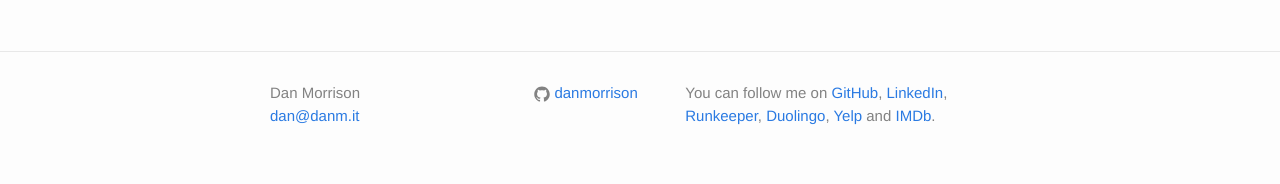
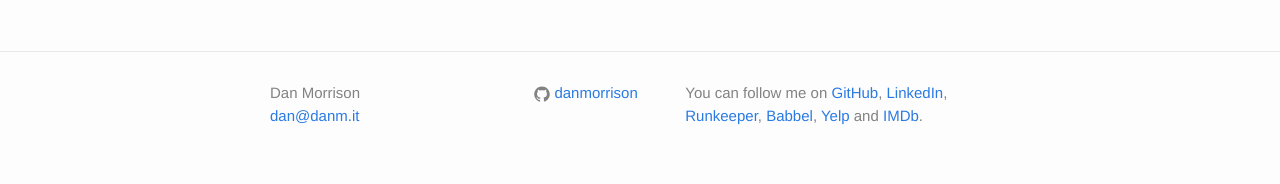
Before and after one commit to danmorrison/danmorrison.github.io, a Jekyll site: the page built from index.html, in a window 1280 px wide. Shown: the part 1916-2100 px from the top of the page. Built offline with Jekyll 4.4.1, drawn with Linux system fonts in a browser that asks for light colours.

Commit message:
Replace Duolingo with Babbel

```diff
--- a/_config.yml
+++ b/_config.yml
@@ -5,7 +5,7 @@ description: >
   You can follow me on <a class='github' href='https://github.com/danmorrison'>GitHub</a>,
   <a class='linkedin' href='http://linkedin.com/in/danjmorrison'>LinkedIn</a>,
   <a class='runkeeper' href='http://runkeeper.com/user/danmorrison'>Runkeeper</a>,
-  <a class='duolingo' href='https://duolingo.com/danmorrison'>Duolingo</a>,
+  <a class='babbel' href='https://babbel.com/profiles/2952c1cdbb9ae0d267bf1df21d92d5ba'>Babbel</a>,
   <a class='yelp' href='http://yelp.com/user_details?userid=3AYOIgsYChLVgyI1TIcgrw'>Yelp</a> and
   <a class='imdb' href='http://imdb.com/user/ur25415537'>IMDb</a>.
 baseurl: ""
```
